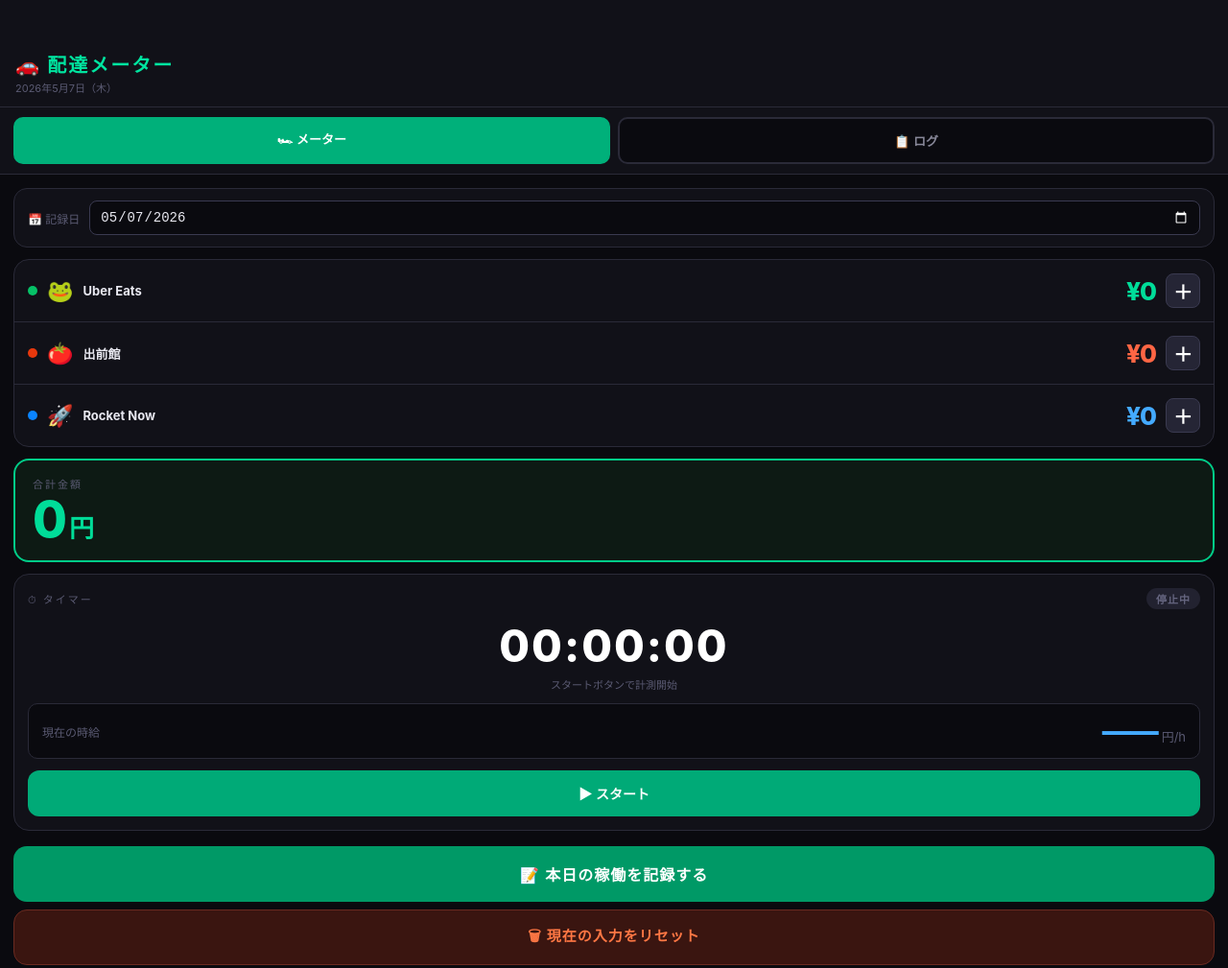
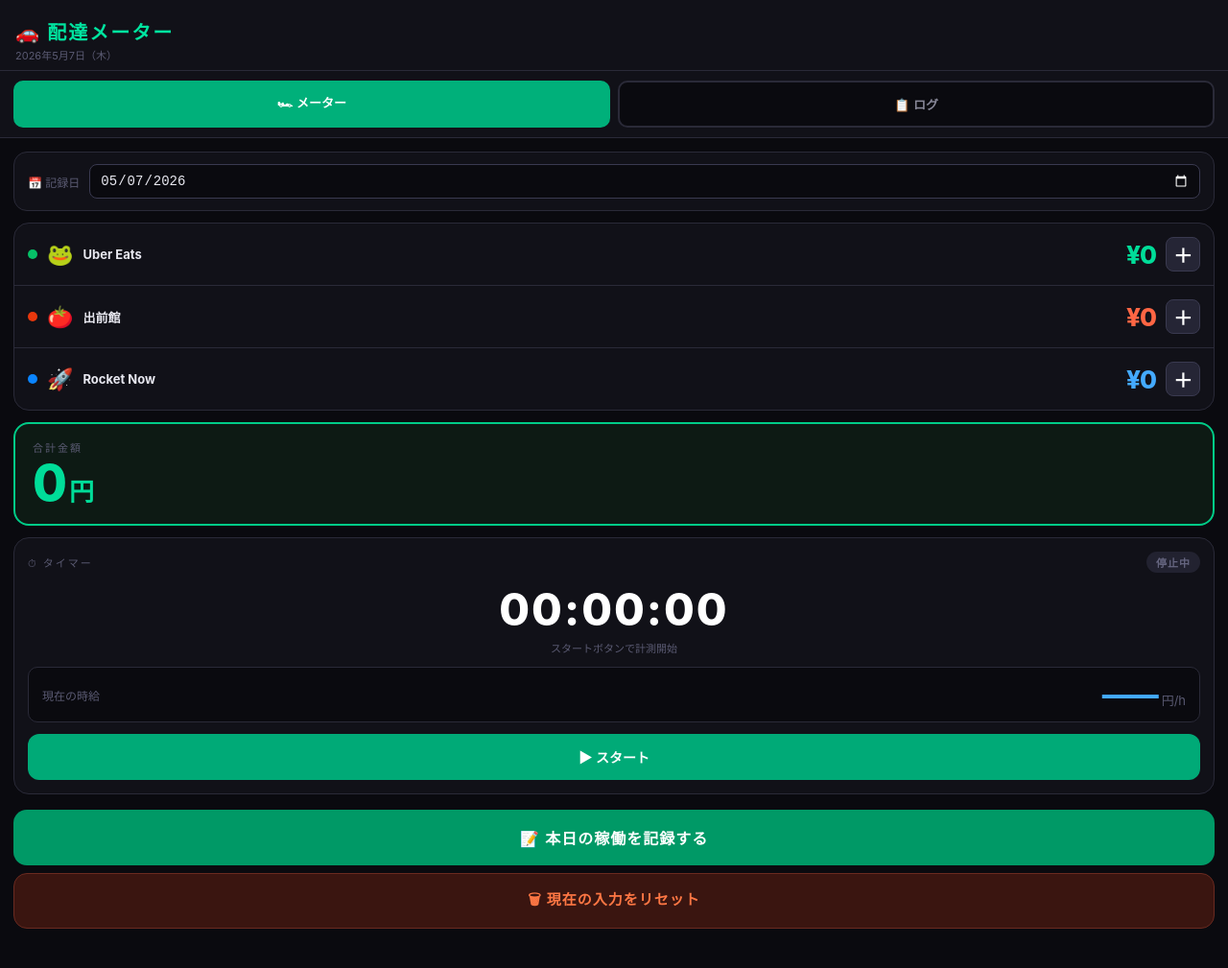
Before and after one commit to mk53nnn-svg/haitatsu-meter, a plain HTML site: page index.html in a window 1280 px wide. Shown: the whole page at 96% size. Drawn offline with Linux system fonts and the light colour scheme.

Commit message:
index.html を更新

```diff
--- a/index.html
+++ b/index.html
@@ -31,7 +31,7 @@
 .header {
 background-color: #111118;
 border-bottom: 1px solid #2a2a38;
-padding: 52px 16px 12px;
+padding: 18px 16px 8px;
 display: -webkit-flex;
 display: flex;
 -webkit-align-items: center;
```
